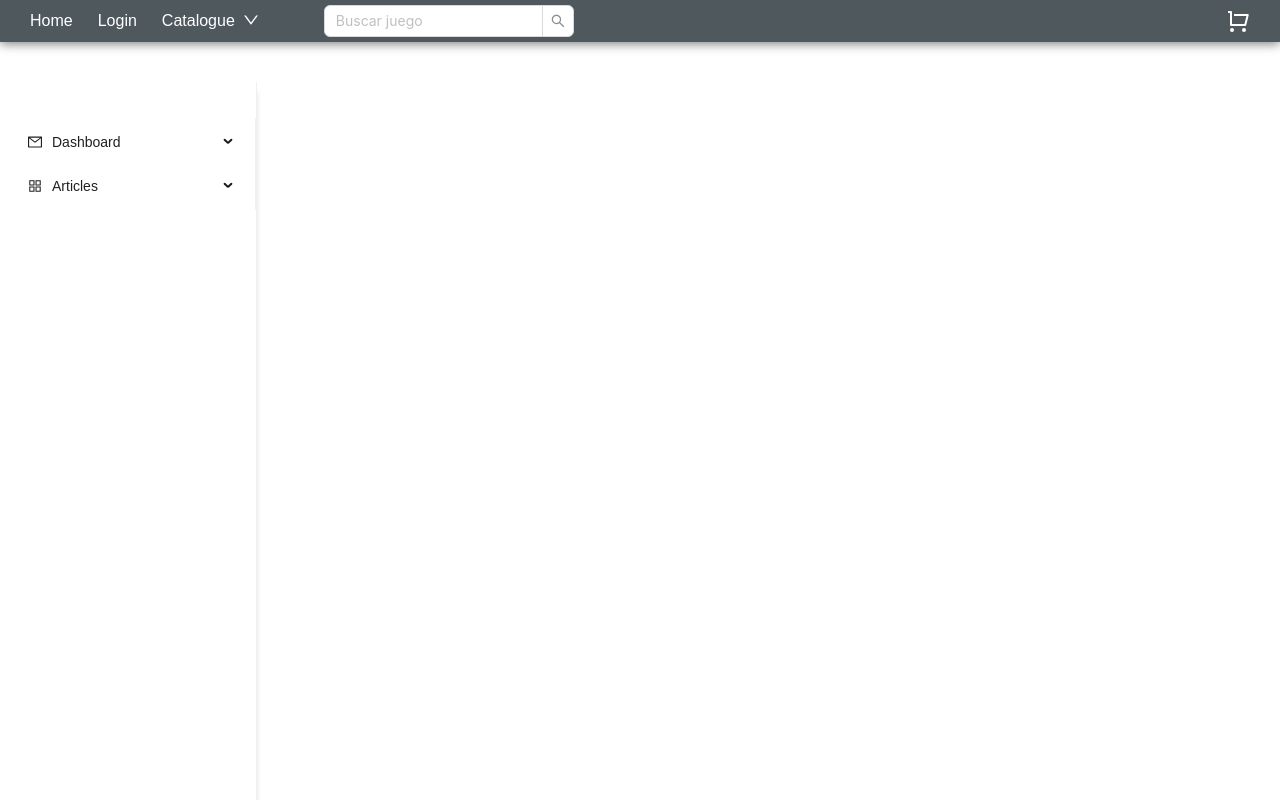
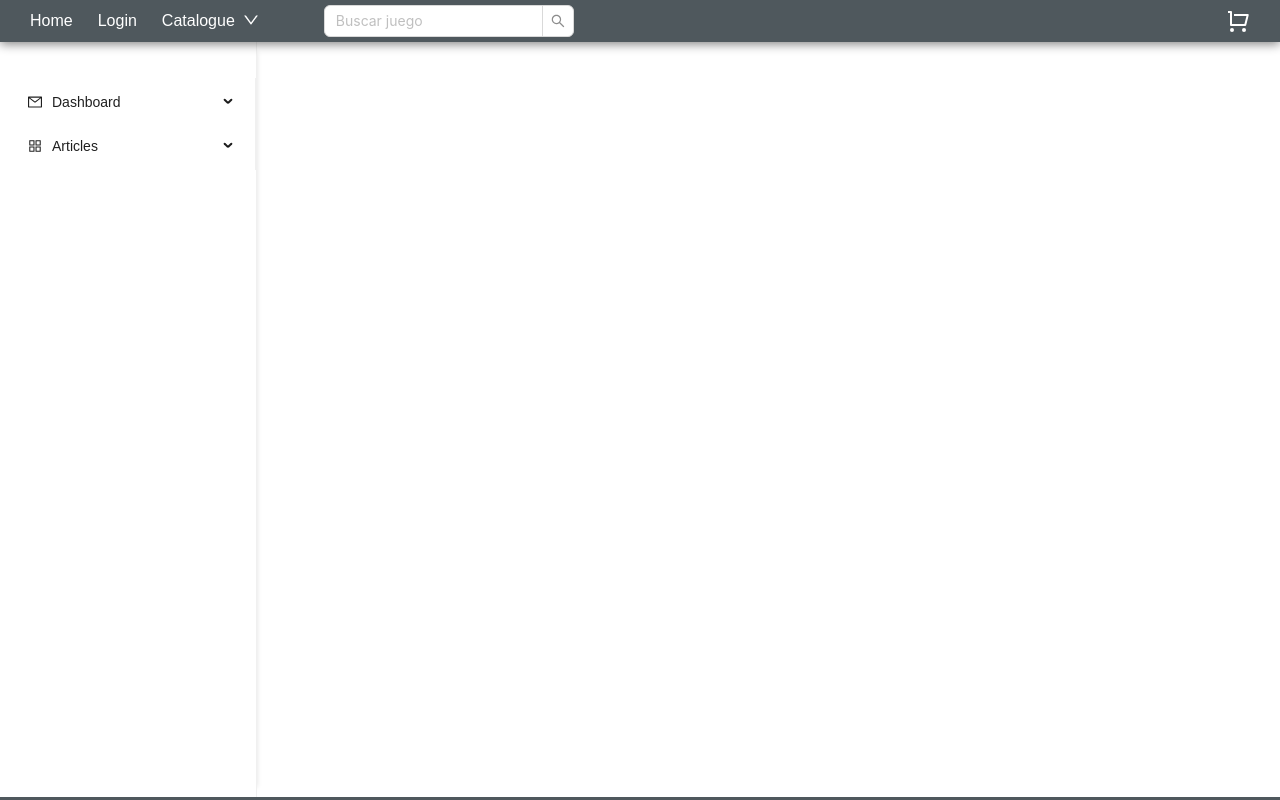
Before and after one commit to pfgrupo3henry/pf_front, a React (Create React App) app: page /admin in a window 1280 px wide. Shown: the top 800 px of the page. Built offline with nearby package versions, Linux system fonts and the light colour scheme.

Commit message:
no message

```diff
--- a/src/Components/Admin/Admin.css
+++ b/src/Components/Admin/Admin.css
@@ -7,7 +7,11 @@
 .admin-component {
     min-height: calc(100vh - 45.2px);
     max-width: 1300px;
-    margin: 40px auto 0;
+    margin: 0 auto 0;
+}
+
+.admin-component .forms-render {
+    padding-top: 40px;
 }
 
 .form-ant {
--- a/src/Components/Admin/Admin.jsx
+++ b/src/Components/Admin/Admin.jsx
@@ -115,8 +115,7 @@ function Admin() {
                         />
                     </div>
 
-
-
+                    <div className="forms-render">
                         {state === "crear-juego" ?
 
                             <div><FormCreateProduct/></div>
@@ -176,6 +175,9 @@ function Admin() {
 
                     </div>
 
+
+            </div>
+
             </div>
 
         );
```
Lines whose indentation alone changed are shown as unchanged.
